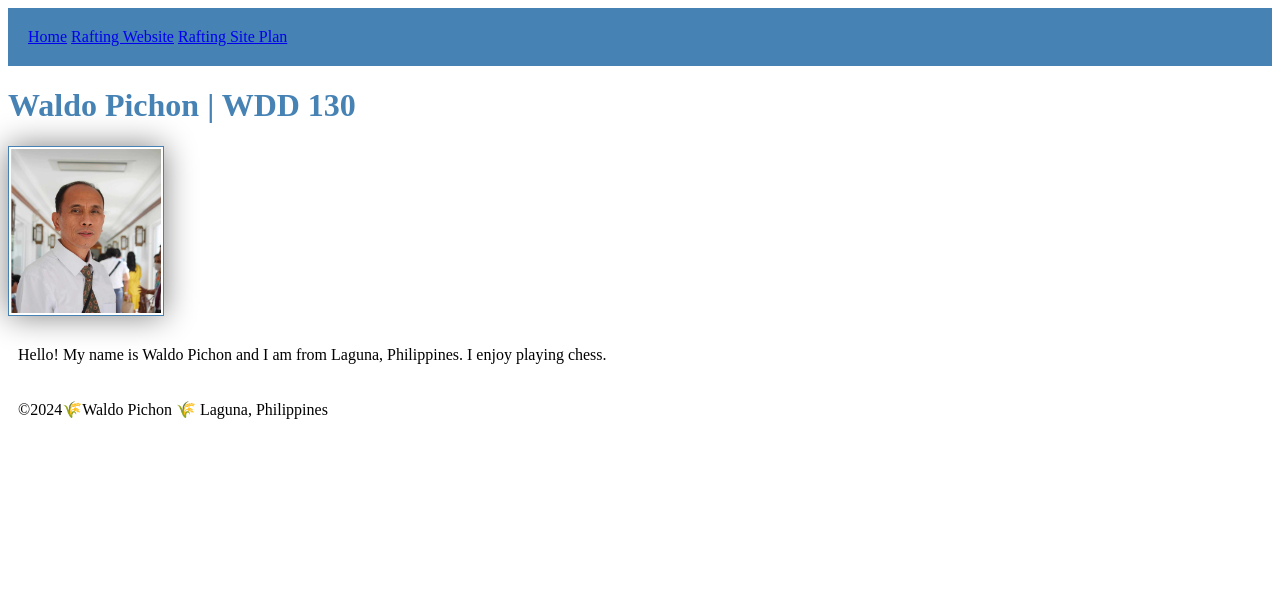
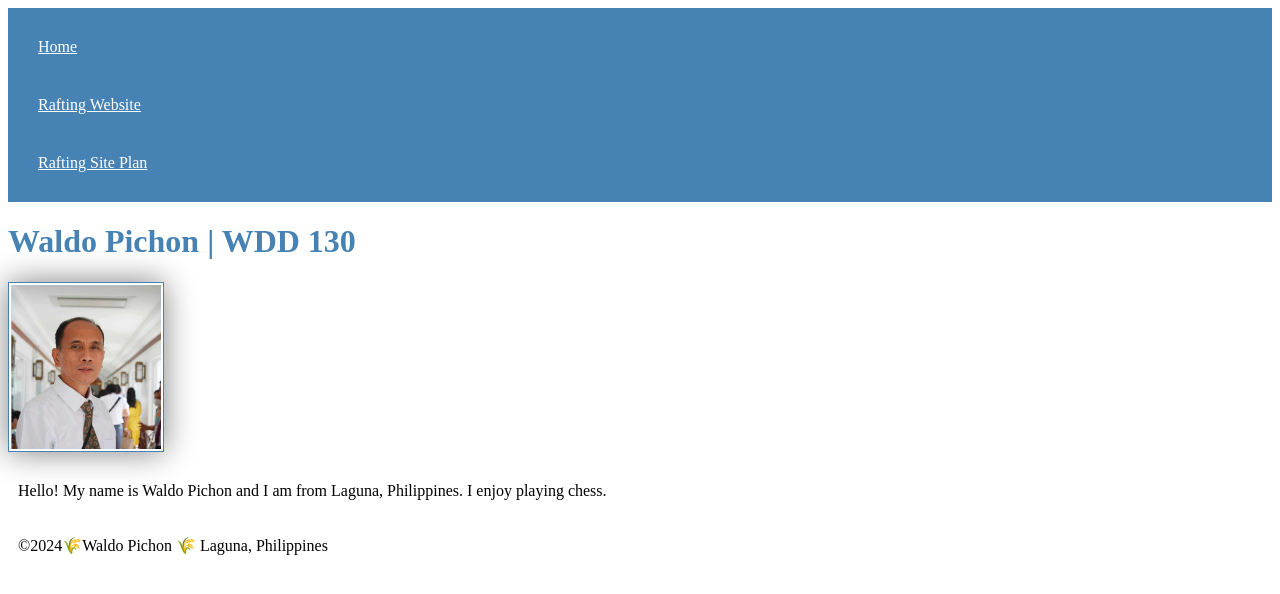
Before and after one commit to pichonwaldo/wdd130, a plain HTML site: page index.html in a window 1280 px wide. Drawn offline with Linux system fonts and the light colour scheme.

Commit message:
styles modified 1

```diff
--- a/styles/styles.css
+++ b/styles/styles.css
@@ -1,11 +1,14 @@
 nav {
-    background-color: steelblue; padding: 20px;
+    background-color: steelblue; padding: 10px;
 }
-
+nav a {
+    color: white;
+    display: block;
+    padding: 20px;
+}
 h1 {
     color: steelblue;
 }
-
 img {
     width: 150px;
     height: auto;
```
